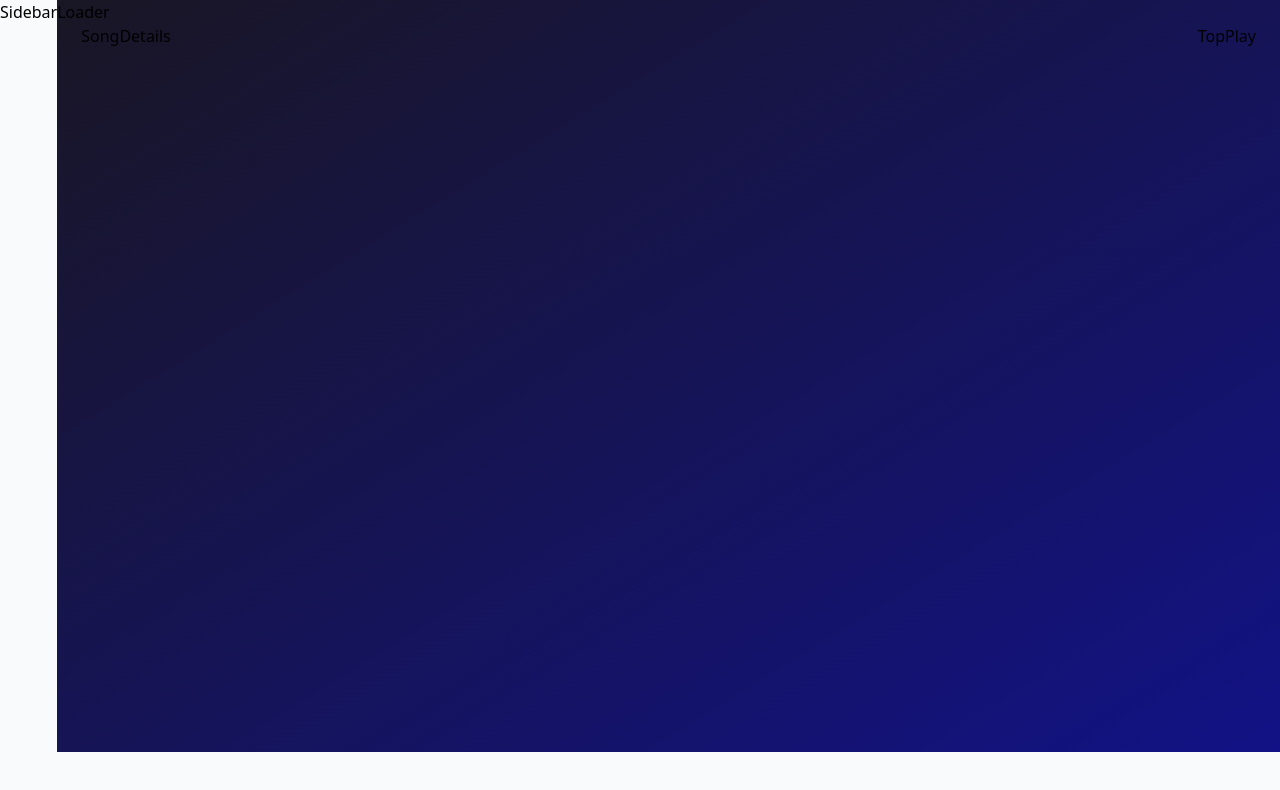
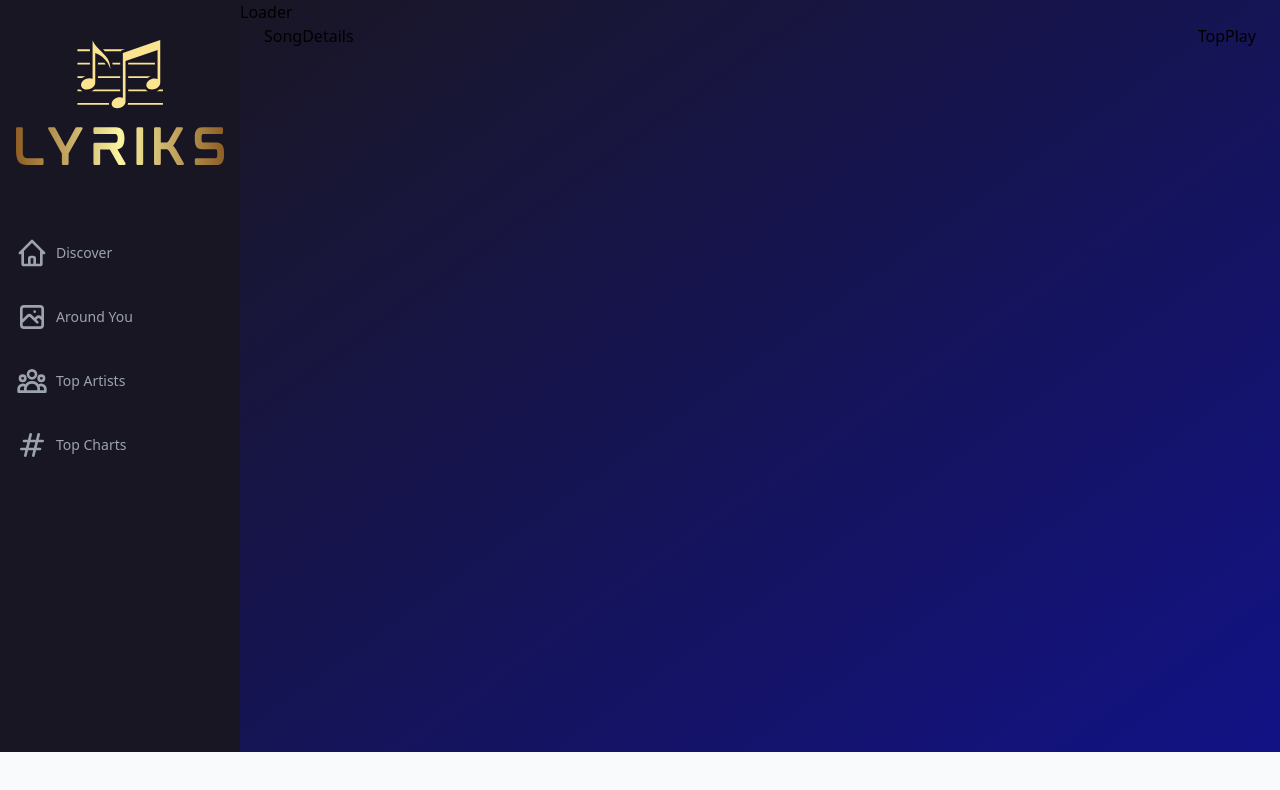
Before and after one commit to Borr1/spotify_clone, a React (Vite) app: page /songs/1 in a window 1280 px wide. Shown: the top 790 px of the page. Built offline with nearby package versions, Linux system fonts and the light colour scheme.

Commit message:
added sidebar

```diff
--- a/src/components/Sidebar.jsx
+++ b/src/components/Sidebar.jsx
@@ -1,5 +1,68 @@
-const Sidebar = () => (
-  <div>Sidebar</div>
+import { useState } from 'react';
+import { NavLink } from 'react-router-dom';
+import { RiCloseLine } from 'react-icons/ri';
+import { HiOutlineMenu } from 'react-icons/hi';
+import { logo } from '../assets';
+import { links } from '../assets/constants';
+
+const NavLinks = (handleClick) => (
+  <div className="mt-10">
+    {links.map((link) => (
+      <NavLink
+        key={link.name}
+        className="flex flex-row justify-start items-center my-8 text-sm font-medium text-gray-400 hover:text-cyan-400"
+        to={link.to}
+        onClick={() => handleClick && handleClick()}
+      >
+        <link.icon className="mr-2 h-8 w-8" />
+        {link.name}
+      </NavLink>
+    ))}
+  </div>
 );
+const Sidebar = () => {
+  const [mobileMenuOpen, setMobileMenuOpen] = useState(false);
+
+  return (
+    <>
+      <div className="md:flex hidden flex-col w-[240px] py-10 px-4 bg-[#191624]">
+        <img alt="logo" src={logo} />
+
+        <NavLinks />
+      </div>
+
+      <div className="md:hidden block absolute top-6 right-3 w-10">
+        {mobileMenuOpen ? (
+          <RiCloseLine
+            className="h-8 w-8 mr-2 text-white"
+            onClick={() => {
+              setMobileMenuOpen(false);
+            }}
+          />
+        ) : (
+          <HiOutlineMenu
+            className="h-8 w-8 mr-2 text-white"
+            onClick={() => {
+              setMobileMenuOpen(true);
+            }}
+          />
+        )}
+      </div>
+      <div
+        className={`md:hidden absolute from-white/10 to-[#483d8b] h-screen w-2/3 top-0 z-10 p-6 bg-gradient-to-tl backdrop-blur-lg smooth-transition ${
+          mobileMenuOpen ? 'left-0' : '-left-full'
+        }`}
+      >
+        <img alt="logo" src={logo} />
+
+        <NavLinks
+          handleClick={() => {
+            setMobileMenuOpen(false);
+          }}
+        />
+      </div>
+    </>
+  );
+};
 
 export default Sidebar;
```
